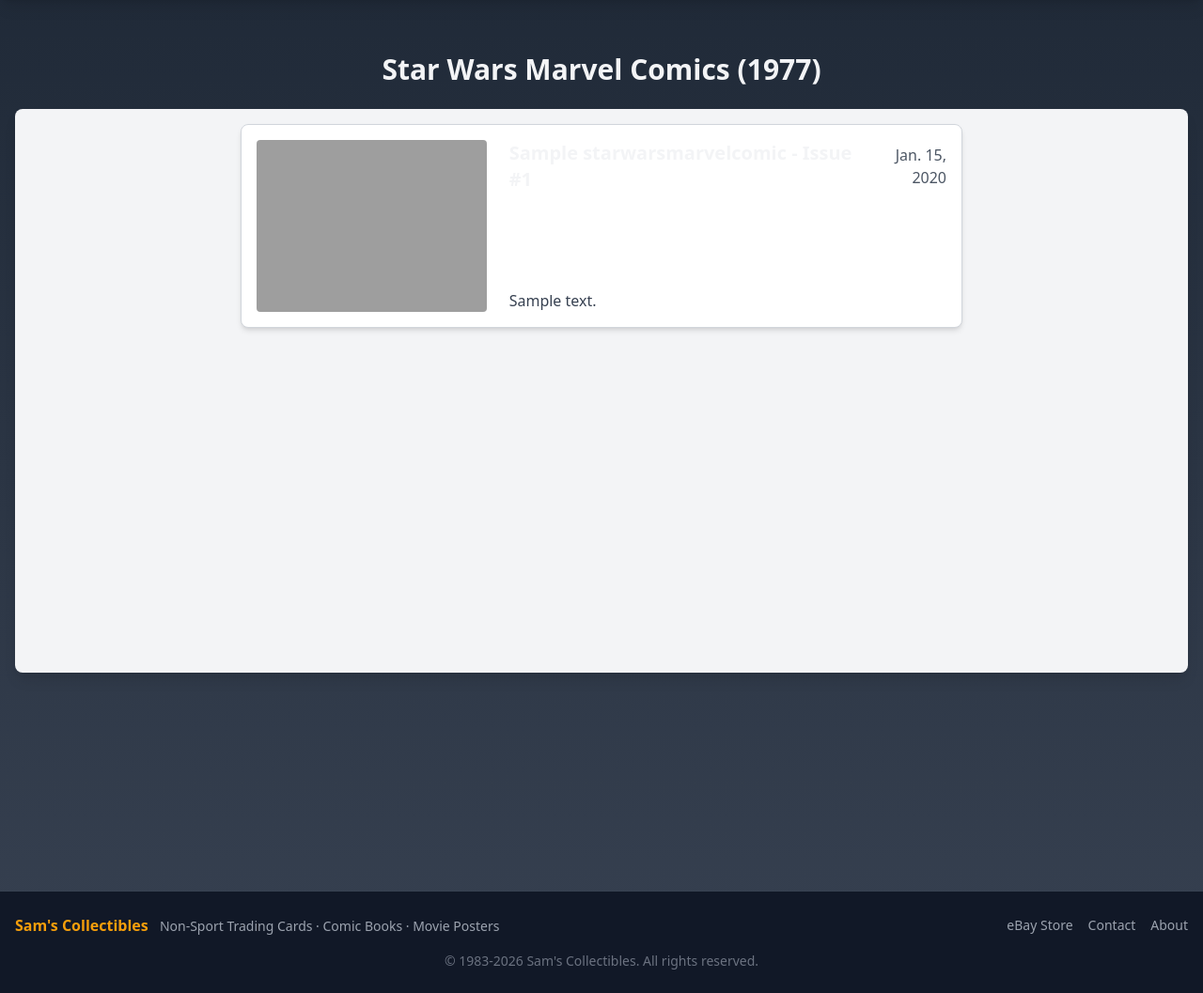
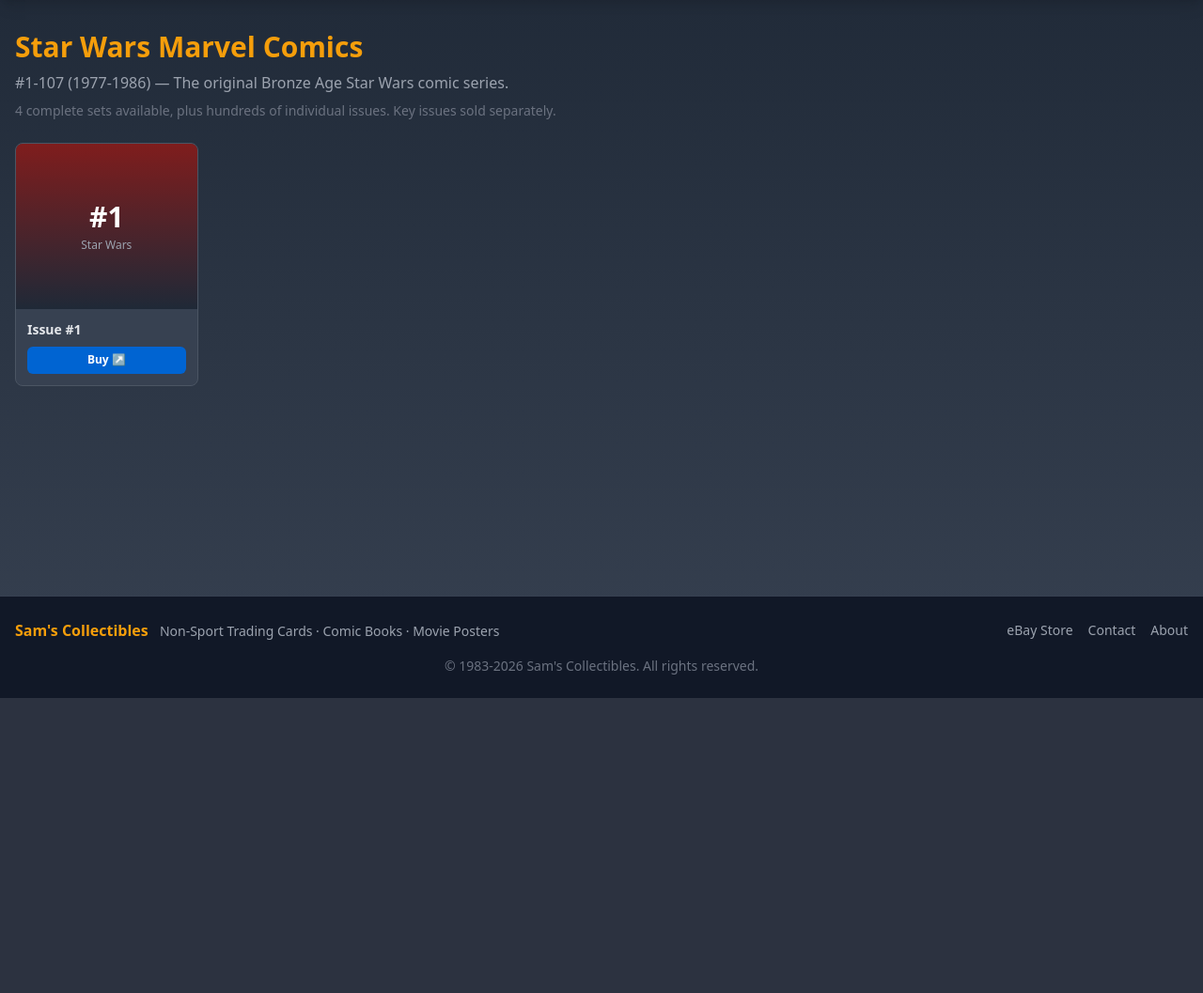
Before and after one commit to samrogers-com/sc4, a Django app: page /comic_books/starwars_marvel/ in a window 1280 px wide. Shown: the part 57-1114 px from the top of the page at 94% size. After the commit the page ends 800 px from the top, so only its background shows below. Run offline with Django 5.2, Linux system fonts and the light colour scheme; tables that the repository leaves empty hold one stand-in row (values such as "Sample post"); parts of the project's set-up code (start-up, migrations or seed data) failed here and were passed over; some libraries are stand-ins or nearby versions; grey boxes are pictures that could not be loaded.

Commit message:
Add SW Marvel 107 issues, remove ST DC, improve poster visuals
- Load 107 Star Wars Marvel comic issues (#1-107) into production
- Remove Star Trek DC from nav and comics hub page (per user request)
- Redesign SW Marvel page: grid of 107 issue cards with issue numbers
- Remove hardcoded S3 image URLs from comics views
- Improve poster placeholders: recreate Style B teaser text layout
  and ESB advance one-sheet layout with CSS (no copyrighted images)
- Note "actual photos coming soon" on poster cards

Co-Authored-By: Claude Opus 4.6 (1M context) <noreply@anthropic.com>

```diff
--- a/src/comic_books/views.py
+++ b/src/comic_books/views.py
@@ -3,30 +3,21 @@
 from django.shortcuts import render
 from .models import StarWarsMarvelComic, StarWarsDarkHorseComic, StarTrekDcComic
 
-# View for the Comic Books home page
+
 def comicbooks_home(request):
-   sw_comics = StarWarsMarvelComic.objects.all()
-   return render(request, 'comic_books/home.html', {'sw_comics': sw_comics})
+    return render(request, 'comic_books/home.html')
 
-# View for Star Wars Marvel comic books
+
 def starwars_marvel(request):
     starwars_marvel = StarWarsMarvelComic.objects.all().order_by('issue_number')
-
-    # Add the S3 image file link for each comic book
-    for comic in starwars_marvel:
-      # Zero-pad the issue number to 3 digits
-      issue_number_padded = f"{comic.issue_number:03}"
-      comic.sw_s3image_file = f"StarWarsMarvel-{issue_number_padded}.jpg"
-      comic.sw_s3image_link = f"https://samscollectibles.s3.us-west-1.amazonaws.com/ComicBooks/ebay/SW-Marvel/{comic.sw_s3image_file}"
-
     return render(request, 'comic_books/starwars_marvel.html', {'starwars_marvel': starwars_marvel})
 
-# View for Star Wars Dark Horse comic books
+
 def starwars_dark_horse(request):
-   starwars_dark_horse = StarWarsDarkHorseComic.objects.all().order_by('issue_number')
-   return render(request, 'comic_books/starwars_dark_horse.html', {'starwars_dark_horse': starwars_dark_horse})
+    starwars_dark_horse = StarWarsDarkHorseComic.objects.all().order_by('issue_number')
+    return render(request, 'comic_books/starwars_dark_horse.html', {'starwars_dark_horse': starwars_dark_horse})
 
-# View for Star Trek DC comic books
+
 def startrek_dc(request):
-   startrek_dc = StarTrekDcComic.objects.all().order_by('issue_number')
-   return render(request, 'comic_books/startrek_dc.html', {'startrek_dc': startrek_dc})
+    startrek_dc = StarTrekDcComic.objects.all().order_by('issue_number')
+    return render(request, 'comic_books/startrek_dc.html', {'startrek_dc': startrek_dc})
--- a/src/samscollectibles/templates/base.html
+++ b/src/samscollectibles/templates/base.html
@@ -32,7 +32,6 @@
                         <div class="bg-gray-900 border border-gray-700 rounded-lg shadow-xl py-2 min-w-48">
                             <a href="{% url 'comic_books:starwars_marvel' %}" class="block px-4 py-2 text-gray-300 hover:bg-gray-700 hover:text-amber-400">Star Wars Marvel</a>
                             <a href="{% url 'comic_books:starwars_dark_horse' %}" class="block px-4 py-2 text-gray-300 hover:bg-gray-700 hover:text-amber-400">Star Wars Dark Horse</a>
-                            <a href="{% url 'comic_books:startrek_dc' %}" class="block px-4 py-2 text-gray-300 hover:bg-gray-700 hover:text-amber-400">Star Trek DC</a>
                         </div>
                     </div>
                 </div>
--- a/src/samscollectibles/templates/comic_books/starwars_marvel.html
+++ b/src/samscollectibles/templates/comic_books/starwars_marvel.html
@@ -1,35 +1,31 @@
-<!-- file: src/comic_books/templates/comic_books/starwars_marvel.html -->
-
 {% extends 'base.html' %}
 
-{% block title %}Star Wars Marvel Comics{% endblock %}
+{% block title %}Star Wars Marvel Comics #1-107 (1977-1986) — Sam's Collectibles{% endblock %}
 
 {% block content %}
-    <h2 class="text-center text-3xl font-bold my-6">Star Wars Marvel Comics (1977)</h2>
+<h1 class="text-3xl font-bold text-amber-500 mb-2">Star Wars Marvel Comics</h1>
+<p class="text-gray-400 mb-2">#1-107 (1977-1986) — The original Bronze Age Star Wars comic series.</p>
+<p class="text-gray-500 text-sm mb-6">4 complete sets available, plus hundreds of individual issues. Key issues sold separately.</p>
 
-    <!-- Full-height container with scrollable card list but keeping the footer visible -->
-    <div class="flex flex-col items-center justify-start min-h-screen mx-auto max-w-7xl">
-        <!-- Container that doesn't override the footer, scrollable within available window height -->
-        <div class="overflow-auto w-full flex-grow bg-gray-100 p-4 rounded-lg shadow-lg" style="max-height: calc(100vh - 200px);">
-            {% for starwars in starwars_marvel %}
-                <div class="comic-card border border-gray-300 p-4 mb-6 rounded-lg shadow-md bg-white max-w-3xl mx-auto flex">
-                    <!-- Image on the left -->
-                    <div class="w-1/3">
-                        <img src="{{ starwars.sw_s3image_link }}" alt="{{ starwars.title }} - Issue #{{ starwars.issue_number }}" class="max-w-full h-auto rounded">
-                    </div>
-
-                    <!-- Comic details on the right -->
-                    <div class="w-2/3 pl-6 flex flex-col justify-between">
-                        <!-- Title and Release Date on the same line -->
-                        <div class="flex justify-between items-center">
-                            <h3 class="text-xl font-bold">{{ starwars.title }} - Issue #{{ starwars.issue_number }}</h3>
-                            <p class="text-gray-600 text-right">{{ starwars.release_date }}</p>
-                        </div>
-                        <!-- Description below the title and date -->
-                        <p class="mt-2 text-gray-700">{{ starwars.description }}</p>
-                    </div>
-                </div>
-            {% endfor %}
+<div class="grid grid-cols-2 sm:grid-cols-3 md:grid-cols-4 lg:grid-cols-6 gap-4">
+    {% for comic in starwars_marvel %}
+    <div class="bg-gray-700 rounded-lg border border-gray-600 hover:border-amber-500 overflow-hidden transition card-hover">
+        <!-- Issue cover placeholder -->
+        <div class="h-44 bg-gradient-to-b from-red-900 to-gray-800 flex flex-col items-center justify-center p-3">
+            <span class="text-3xl font-black text-white">#{{ comic.issue_number }}</span>
+            <span class="text-xs text-gray-400 mt-1">Star Wars</span>
+        </div>
+        <div class="p-3">
+            <p class="text-sm font-bold text-gray-200">Issue #{{ comic.issue_number }}</p>
+            {% if comic.ebay_listing_url %}
+            <a href="{{ comic.ebay_listing_url }}" target="_blank" rel="noopener" class="btn-ebay text-xs mt-2 block text-center">Buy &#8599;</a>
+            {% endif %}
         </div>
     </div>
+    {% empty %}
+    <div class="col-span-6 text-center py-12">
+        <p class="text-gray-400">Comics being cataloged. Check back soon!</p>
+    </div>
+    {% endfor %}
+</div>
 {% endblock %}
```
Also changed, not shown: src/samscollectibles/templates/comic_books/home.html (+1 -12 lines), src/samscollectibles/templates/movie_posters/partials/movie_posters_list_partial.html (+24 -14 lines).
